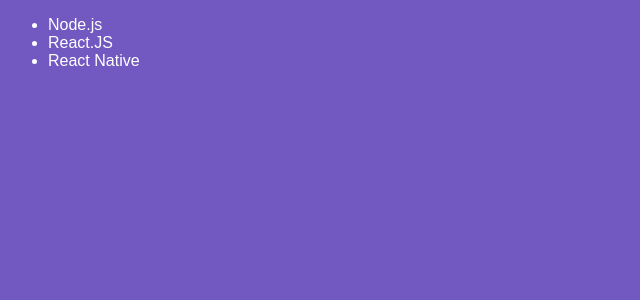
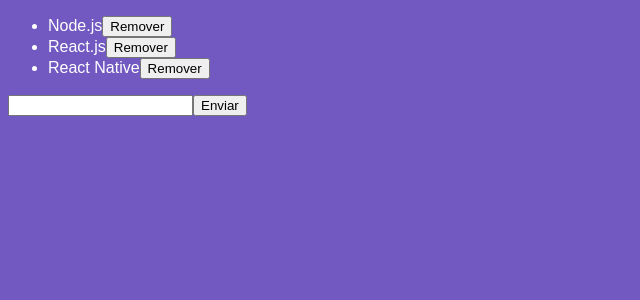
Before and after one commit to brpadilha/GoStack-Modulo04-IntroducaoAoReact, a React app: page / in a window 1280 px wide. Shown: the top 300 px of the page, without its empty margins (0-640 px from the left). Built offline with nearby package versions, Linux system fonts and the light colour scheme.

Commit message:
Remove os itens listados

```diff
--- a/src/components/TechList.js
+++ b/src/components/TechList.js
@@ -2,16 +2,48 @@
 
 class TechList extends Component {
 	state = {
+		newTech: '',
 		techs: ['Node.js', 'React.js', 'React Native'],
 	};
+
+	handleInputChange = e => {
+		this.setState({ newTech: e.target.value });
+	};
+
+	handleSubmit = e => {
+		e.preventDefault();
+		this.setState({
+			techs: [...this.state.techs, this.state.newTech],
+			newTech: '',
+		});
+	};
+
+	handleDelete = tech => {
+		this.setState({ techs: this.state.techs.filter(t => t !== tech) });
+	};
 	render() {
-		console.log(this.state);
 		return (
-			<ul>
-				<li>Node.js</li>
-				<li>React.JS</li>
-				<li>React Native</li>
-			</ul>
+			<>
+				<form onSubmit={this.handleSubmit}>
+					<ul>
+						{this.state.techs.map(tech => (
+							<li key={tech}>
+								{tech}
+								<button onClick={() => this.handleDelete(tech)} type="button">
+									{' '}
+									Remover
+								</button>
+							</li>
+						))}
+					</ul>
+					<input
+						type="text"
+						onChange={this.handleInputChange}
+						value={this.state.newTech}
+					/>
+					<button type="submit"> Enviar </button>
+				</form>
+			</>
 		);
 	}
 }
```
